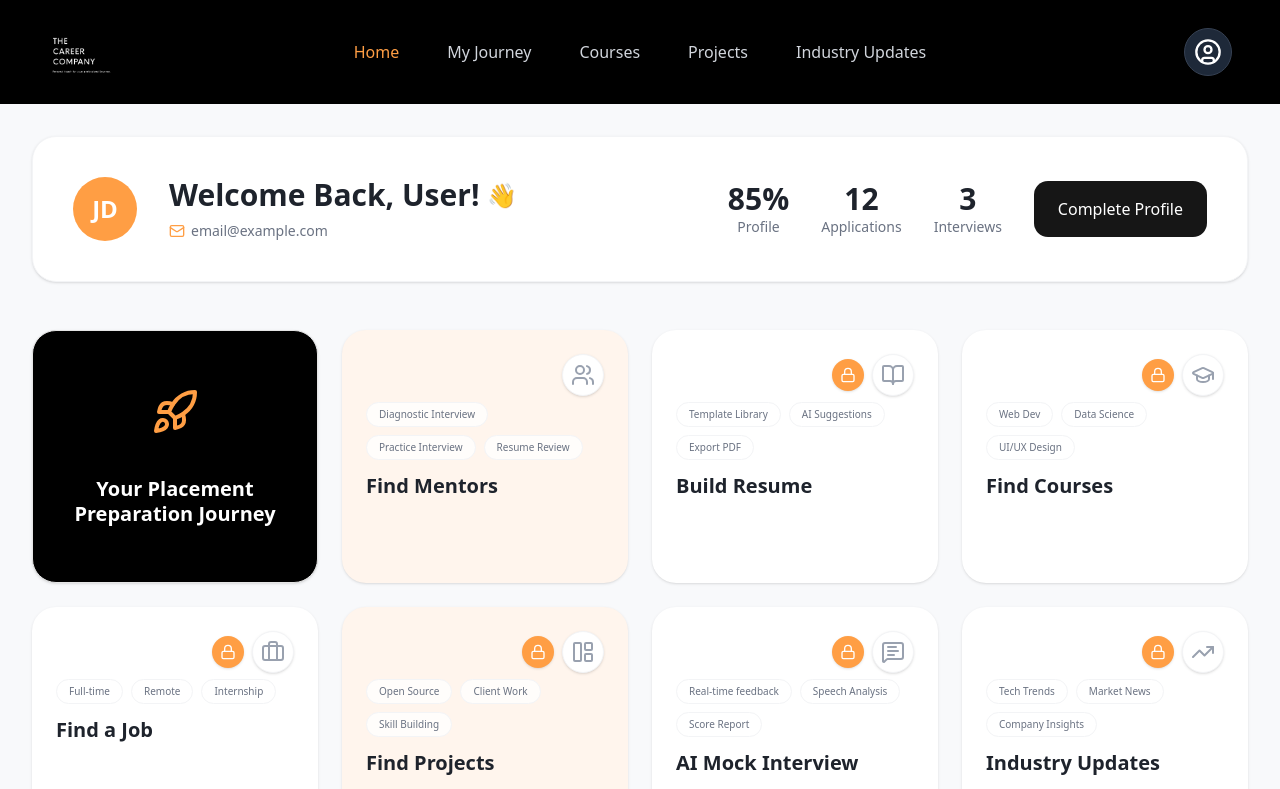
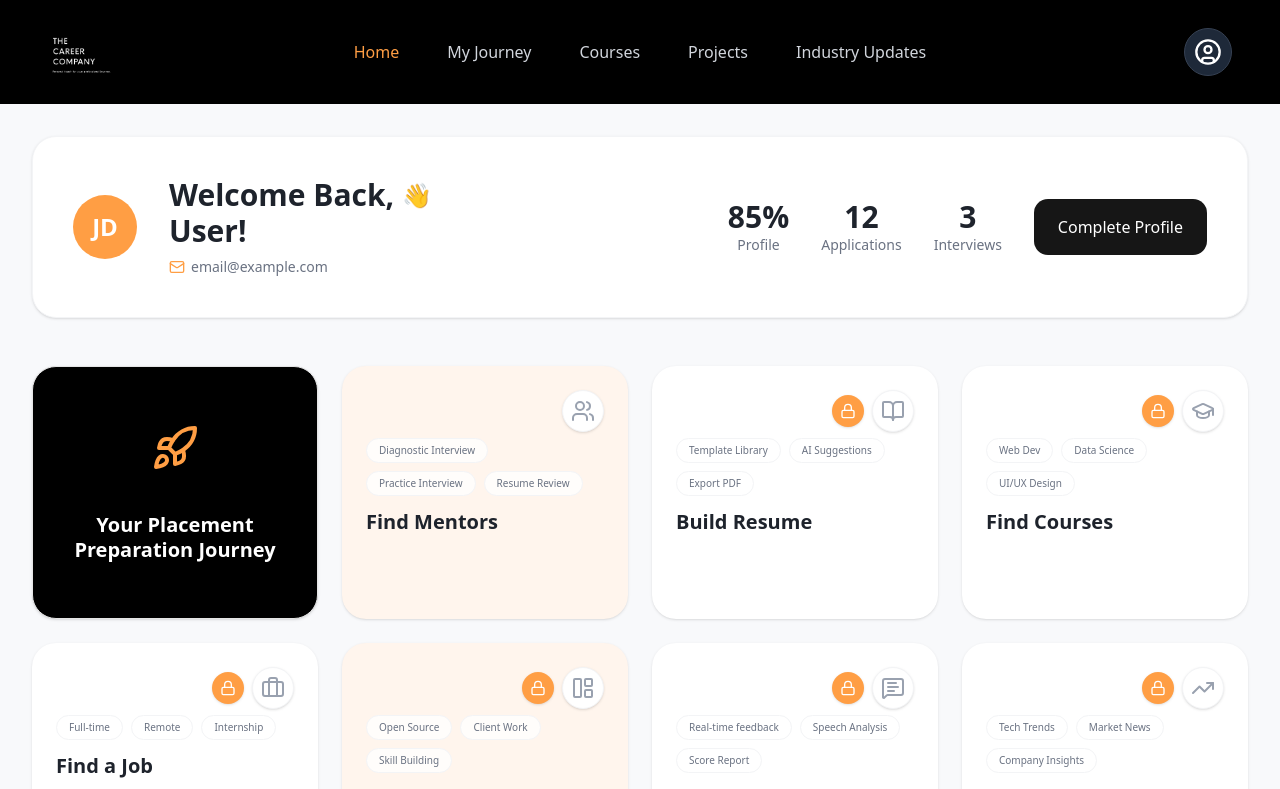
Before and after one commit to BeingMirage/student-cdm-with-supabase, a Next.js app: page /dashboard in a window 1280 px wide. Shown: the top 789 px of the page. Built offline with nearby package versions, Linux system fonts and the light colour scheme; no server answers.

Commit message:
Removed uneccesary buttons

```diff
--- a/app/dashboard/page.tsx
+++ b/app/dashboard/page.tsx
@@ -24,8 +24,11 @@ export default function DashboardPage() {
                                           {isLoading ? "..." : userInitials}
                                    </div>
                                    <div className="space-y-2 min-w-0">
-                                          <h1 className="text-2xl lg:text-3xl font-bold text-[#1e232c] flex items-center gap-2 truncate">
-                                                 Welcome Back, {isLoading ? "..." : firstName}! <span className="text-2xl">👋</span>
+                                          <h1 className="text-2xl lg:text-3xl font-bold text-[#1e232c]">
+                                                 <span className="flex items-center gap-2">
+                                                        <span>Welcome Back,</span> <span className="text-2xl">👋</span>
+                                                 </span>
+                                                 <span className="block sm:inline truncate">{isLoading ? "..." : firstName}!</span>
                                           </h1>
                                           <div className="flex flex-col gap-1.5">
                                                  {profile?.institute_name && (
--- a/app/profile/page.tsx
+++ b/app/profile/page.tsx
@@ -4,7 +4,7 @@ import { useEffect, useState } from "react"
 import { Card } from "@/components/ui/card"
 import { Button } from "@/components/ui/button"
 import {
-       Mail, Phone, MapPin, FileText, Download, Share2,
+       Mail, Phone, MapPin,
        CheckCircle2, Star, Calendar, ExternalLink,
        Clock, AlertCircle, ChevronDown, LogOut
 } from "lucide-react"
@@ -219,28 +219,10 @@ export default function ProfilePage() {
                                           <p className="text-xs md:text-sm text-[#FF9E44]">Comprehensive student profile and progress tracking</p>
                                    </div>
                                    <div className="flex items-center gap-2 md:gap-3">
-                                          <Button variant="outline" className="rounded-lg gap-2 text-sm font-medium border-gray-200 hidden sm:flex">
-                                                 <FileText className="size-4" /> View Resume
-                                          </Button>
-                                          <Button variant="outline" className="rounded-lg gap-2 text-sm font-medium border-gray-200 hidden sm:flex">
-                                                 <Download className="size-4" /> Download
-                                          </Button>
-                                          <Button variant="outline" className="rounded-lg gap-2 text-sm font-medium border-gray-200 hidden sm:flex">
-                                                 <Share2 className="size-4" /> Share
-                                          </Button>
                                           <Button onClick={handleLogout} variant="outline" className="rounded-lg gap-2 text-sm font-medium border-red-300 text-red-600 hover:bg-red-50 hidden sm:flex">
                                                  <LogOut className="size-4" /> Logout
                                           </Button>
-                                          {/* Mobile: icon-only buttons */}
-                                          <Button variant="outline" size="icon" className="rounded-lg border-gray-200 sm:hidden">
-                                                 <FileText className="size-4" />
-                                          </Button>
-                                          <Button variant="outline" size="icon" className="rounded-lg border-gray-200 sm:hidden">
-                                                 <Download className="size-4" />
-                                          </Button>
-                                          <Button variant="outline" size="icon" className="rounded-lg border-gray-200 sm:hidden">
-                                                 <Share2 className="size-4" />
-                                          </Button>
+                                          {/* Mobile: icon-only button */}
                                           <Button onClick={handleLogout} variant="outline" size="icon" className="rounded-lg border-red-300 text-red-600 hover:bg-red-50 sm:hidden">
                                                  <LogOut className="size-4" />
                                           </Button>
```
